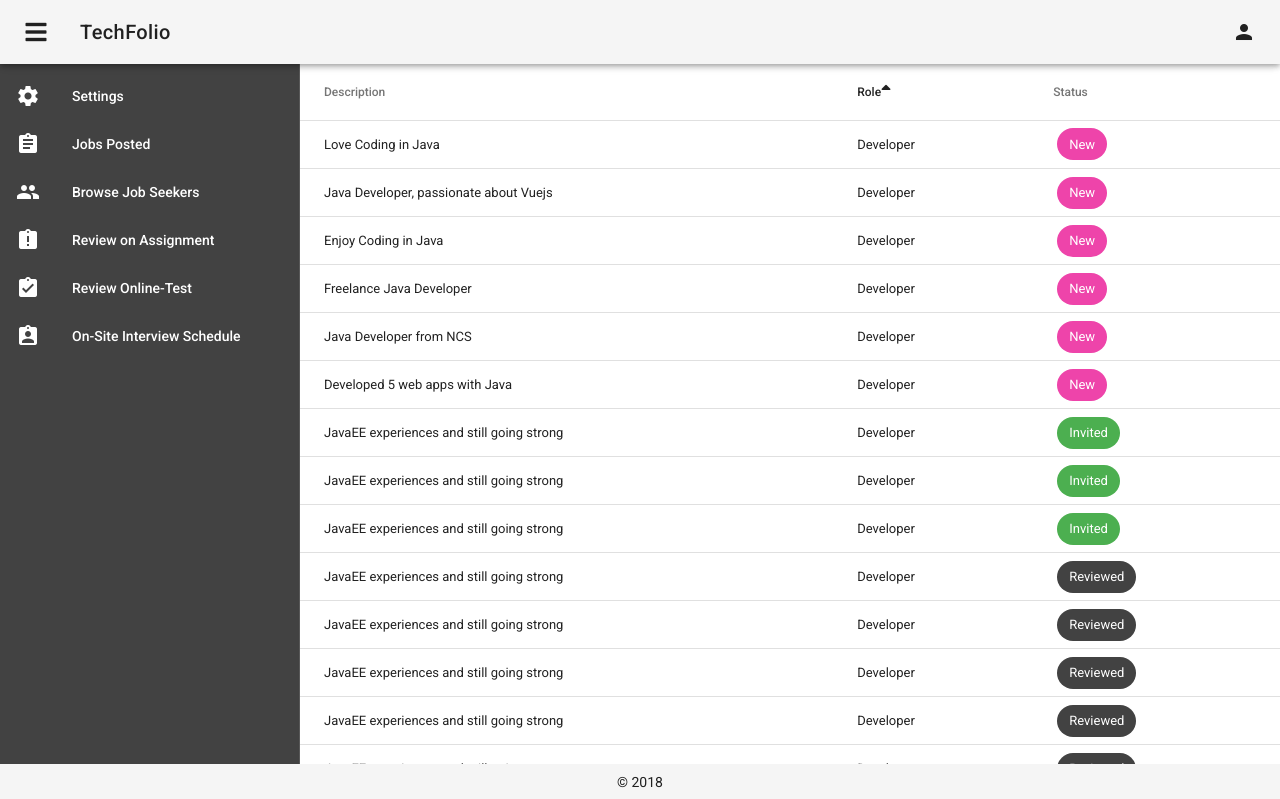
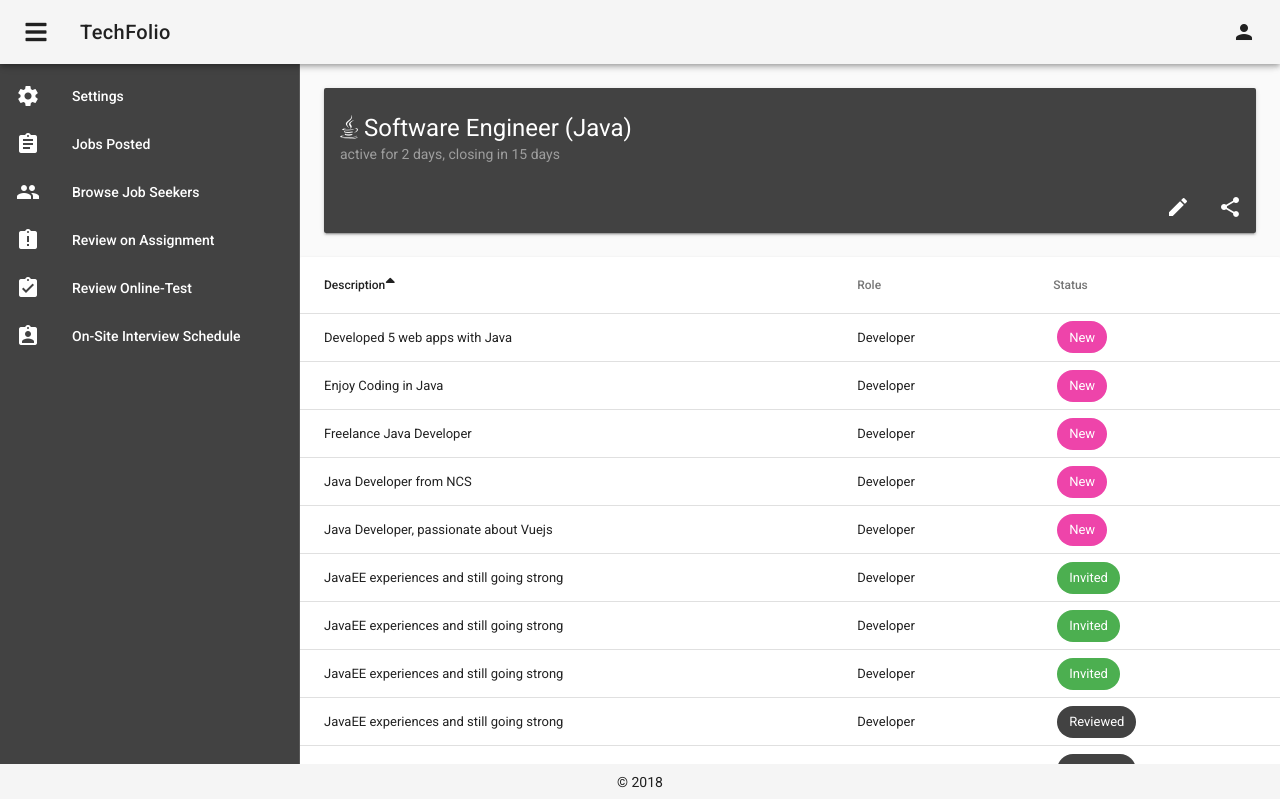
Before and after one commit to douglasleekiathui/wwcode, a Vue app: page /wwcode/jobs/1 in a window 1280 px wide. Shown: the top 799 px of the page. Built offline with nearby package versions, Linux system fonts and the light colour scheme.

Commit message:
add heading for applications

```diff
--- a/src/components/jobs/Applications.vue
+++ b/src/components/jobs/Applications.vue
@@ -1,8 +1,38 @@
 <template>
   <div>
+      <v-container
+        fluid
+        grid-list-lg
+      >
+        <v-layout row wrap>
+          <v-flex xs12>
+            <v-card dark class="white--text">
+              <v-card-title primary-title>
+                <div>
+                  <h3 class="headline mb-0"><i :class="job.icon"></i> {{job.headline}}</h3>
+                  <div class="grey--text">{{job.subtitle}}</div>
+                </div>
+              </v-card-title>
+              <v-card-actions>
+                <v-spacer></v-spacer>
+                <v-dialog v-model="quickEditDialog" persistent max-width="500px">
+                  <v-tooltip top slot="activator">
+                    Edit Job Posting
+                    <v-btn icon slot="activator" class="mr-3"><v-icon>edit</v-icon></v-btn>
+                  </v-tooltip>
+                  <details-dialog @showDialog="toggleQuickEditDialog"></details-dialog>
+                </v-dialog>
+                <v-btn icon>
+                  <v-icon>share</v-icon>
+                </v-btn>
+              </v-card-actions>
+            </v-card>
+          </v-flex>
+        </v-layout>
+      </v-container>
     <v-data-table
       :headers="headers"
-      :items="ApplicationsData"
+      :items="applicants"
       hide-actions
       class="elevation-1"
     >
@@ -20,22 +50,25 @@
 <script>
   import ApplicationsData from './ApplicationsData.js'
   import Applicant from './Applicant'
+  import JobsData from './JobsData'
+  import DetailsDialog from './DialogJobDetails'
   export default {
     name: 'Applications',
-    components: {Applicant},
+    components: {Applicant, DetailsDialog},
     data () {
       return {
-        ApplicationsData,
-        dialog: false,
+        applicants: ApplicationsData,
+        quickEditDialog: false,
+        job: JobsData[0],
         headers: [
           {
             text: 'Description',
             align: 'left',
-            sortable: false,
-            value: 'Description'
+            sortable: true,
+            value: 'description'
           },
-          { text: 'Role', value: 'Role' },
-          { text: 'Status', value: 'Status' }
+          { text: 'Role', value: 'role' },
+          { text: 'Status', value: 'status' }
         ]
       }
     },
@@ -45,15 +78,15 @@
           : status === 'Reviewed' ? 'secondary'
             : status === 'Invited' ? 'success' : 'danger'
       },
-      toggleDialog() {
-        this.dialog =!this.dialog
+      toggleQuickEditDialog() {
+        this.quickEditDialog =!this.quickEditDialog
       }
     }
   }
 </script>
 
 <style scoped>
-  .card-body >>> table > tbody > tr > td {
+  tr {
     cursor: pointer;
   }
 </style>
--- a/src/components/jobs/Index.vue
+++ b/src/components/jobs/Index.vue
@@ -44,7 +44,7 @@
                   Edit Job Posting
                   <v-btn icon slot="activator" class="mr-3"><v-icon>edit</v-icon></v-btn>
                 </v-tooltip>
-                <job-details @showDialog="toggleQuickEditDialog"></job-details>
+                <details-dialog @showDialog="toggleQuickEditDialog"></details-dialog>
               </v-dialog>
               <v-tooltip top>
                   Share Job Posting
@@ -68,13 +68,13 @@
 
 
 <script>
-import JobDetails from "./DialogJobDetails"
+import DetailsDialog from "./DialogJobDetails"
 import NewJob from './DialogNewJob'
 import firebase from 'firebase'
 import JobsData from './JobsData'
 
   export default {
-    components: {JobDetails, NewJob},
+    components: {DetailsDialog, NewJob},
     data(){
       return {
         show: false,
```
